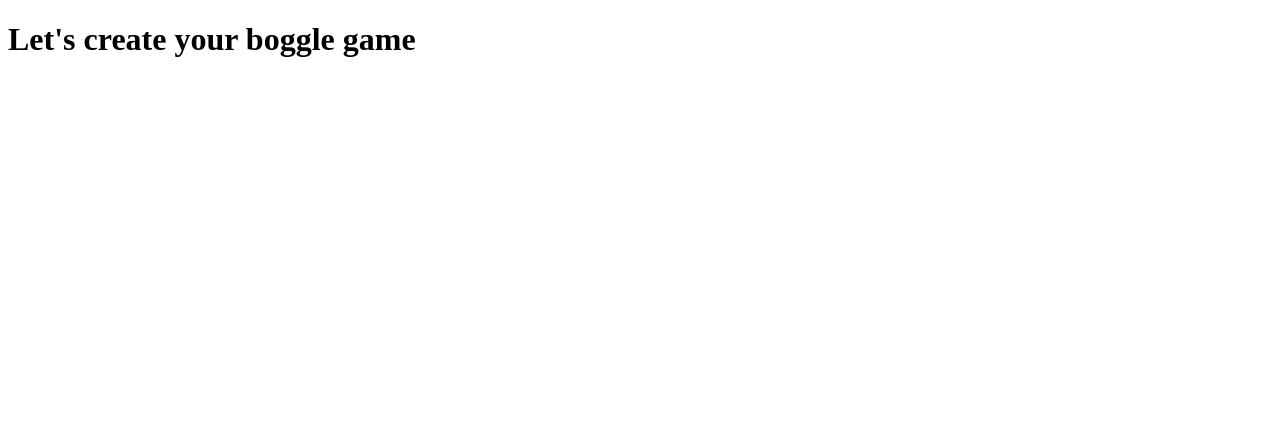
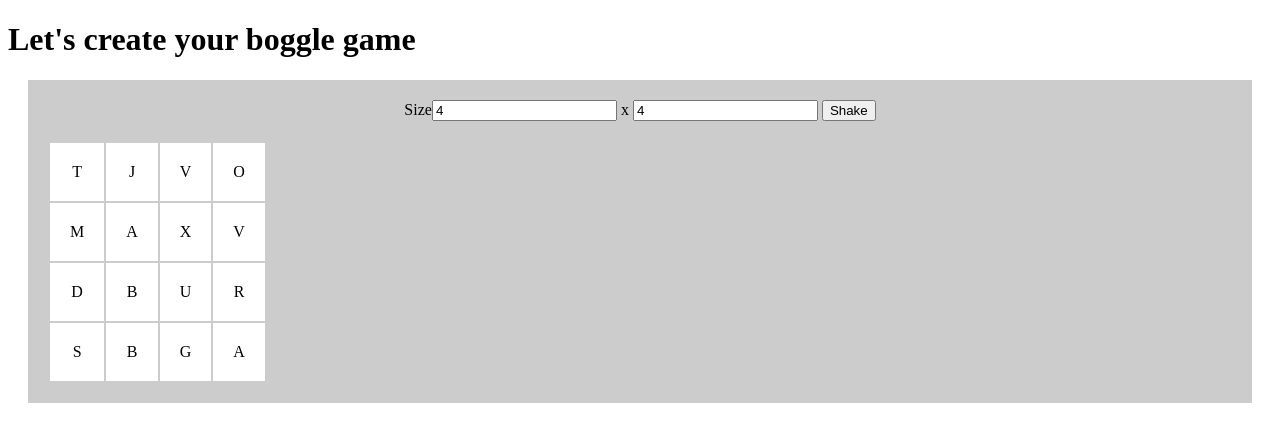
Before and after one commit to arctic-fox-2016/boggle-1, a plain HTML site: page index.html in a window 1280 px wide. Drawn offline with Linux system fonts and the light colour scheme.

Commit message:
boggle-1

```diff
--- a/boggle.css
+++ b/boggle.css
@@ -1 +1,31 @@
 /*write your css here*/
+#boggle-board{
+  padding: 20px;
+  margin: 20px;
+  background: #cccccc;
+  text-align: center;
+}
+
+#boggle-header{
+  margin-bottom: 20px;
+}
+
+
+#boogle-words{
+  text-align: center;
+}
+
+#bog-cell{
+  margin : 10px 10px 10px 10px;
+  padding: 15px 15px 15px 15px
+  background: white;
+  text-align:  center;
+}
+
+td {
+  border: none;
+  padding: 20px ;
+  background: #ffffff;
+  text-align: center;
+
+}
--- a/boggle.js
+++ b/boggle.js
@@ -0,0 +1,14 @@
+class BoggleBoard {
+
+  constructor(x = 4,y = 4){
+    this._sizeX = x;
+    this._sizeY = y;
+
+  }
+
+  table(){
+
+  }
+
+
+}
--- a/index.html
+++ b/index.html
@@ -4,9 +4,71 @@
     <title>Boggle Game</title>
     <link media="screen" rel="stylesheet" type="text/css" href="boggle.css">
     <script type="text/javascript" src="jquery.min.js"></script>
+    <script type="text/javascript">
+
+    function createCell(value) {
+      return "<td>" + value + "</td>"
+    }
+
+    function randomChar(){
+      var huruf = ["A","B","C","D","E","F","G","H","I","J","K","L","M","N","O","P","Q","R","S","T","U","V","W","X","Y","Z"];
+
+      return huruf[Math.floor(Math.random()* 26)]
+
+    }
+
+    function randomBoard() {
+      var x,y;
+      var myTable;
+
+      myTable = "<table>"
+      for (x = 0; x < parseInt($("#size_x").val()) ; x++ ) {
+        myTable += "<tr>"
+        for (y = 0; y < parseInt($("#size_y").val()) ; y++) {
+          myTable += createCell(randomChar());
+        }
+        myTable += "</tr>"
+      }
+      myTable += "</table>"
+
+      $("#boggle-words").html(myTable);
+      console.log(myTable);
+    }
+
+    $(document).ready(function(){
+      $("#shakebtn").click(function(){
+        var x,y;
+        var myTable;
+
+        myTable = "<table>"
+        for (x = 0; x < parseInt($("#size_x").val()) ; x++ ) {
+          myTable += "<tr>"
+          for (y = 0; y < parseInt($("#size_y").val()) ; y++) {
+            myTable += createCell(randomChar());
+          }
+          myTable += "</tr>"
+        }
+        myTable += "</table>"
+
+        $("#boggle-words").html(myTable);
+        console.log(myTable);
+      });
+    });
+
+    </script>
   </head>
   <body>
     <h1>Let's create your boggle game</h1>
     <script type="text/javascript" src="boggle.js"></script>
+
+
+    <div id="boggle-board">
+      <div id="boggle-header">
+        <span>Size</span><input type="text" id="size_x" value="4"> x <input type="text" id="size_y" value="4">
+        <button id="shakebtn" type="button">Shake</button></span>
+      </div>
+      <div id="boggle-words"></div>
+    </div>
+    <script>randomBoard();</script>
   </body>
 </html>
```
